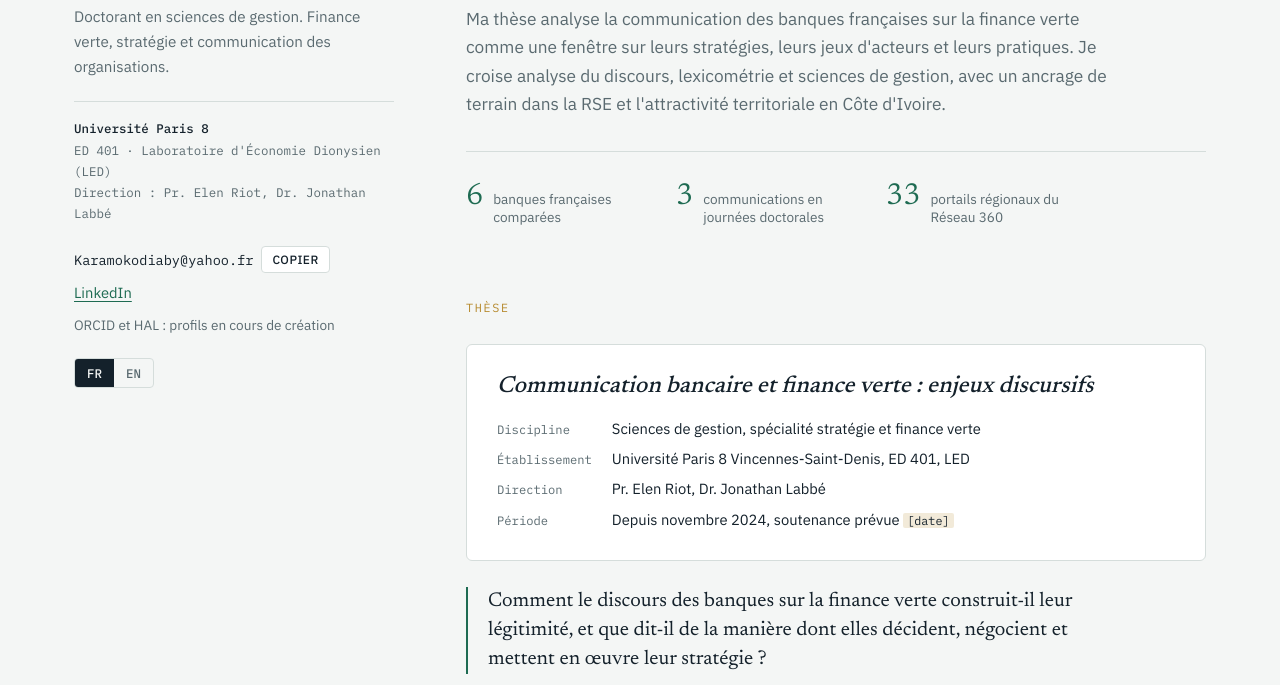
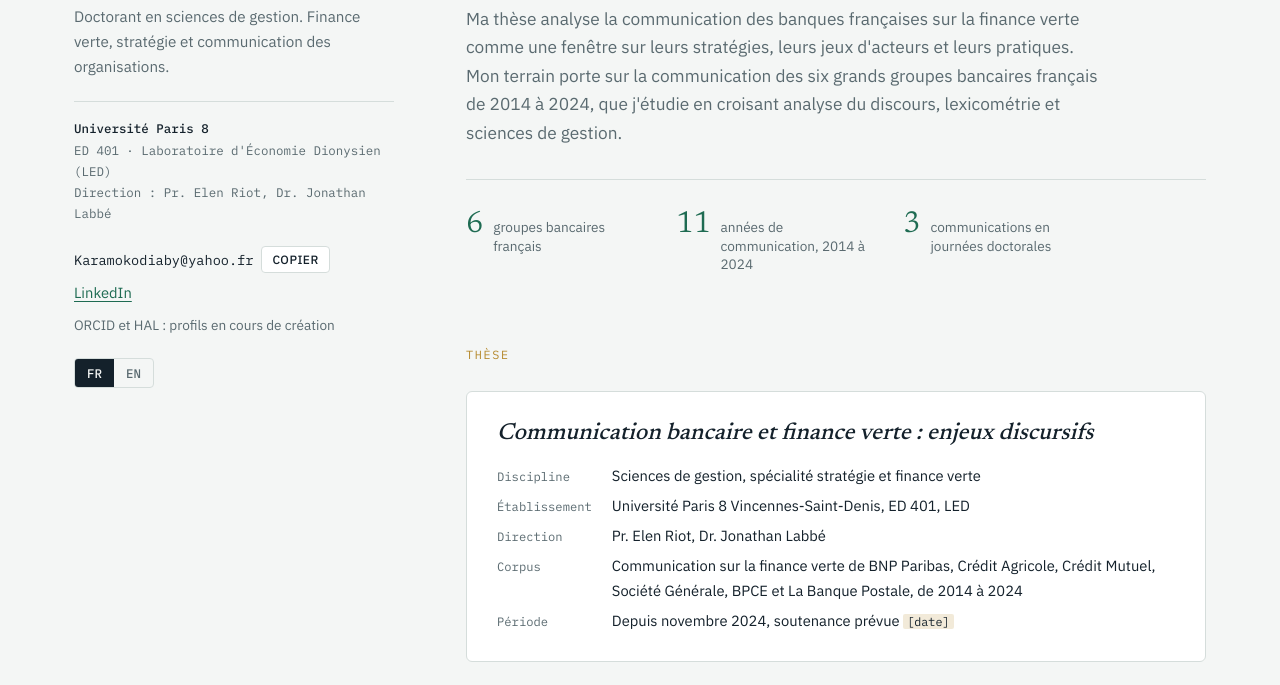
Before and after one commit to Karamokodiaby/Karamokodiaby.github.io, a plain HTML site: page index.html in a window 1280 px wide. Shown: the part 230-915 px from the top of the page. Drawn offline with Linux system fonts and the light colour scheme.

Commit message:
Corpus de thèse : six groupes bancaires français, 2014-2024
Co-Authored-By: Claude Opus 5.5 <noreply@anthropic.com>
Claude-Session: https://claude.ai/code/session_015hrKMoFQ3U9FbSY4CYJexE

```diff
--- a/index.html
+++ b/index.html
@@ -168,14 +168,14 @@ footer{grid-column:1/-1;border-top:1px solid var(--rule);padding-top:20px;font-s
         <span data-l="en">What banks <em>say</em> about green finance reveals what they <em>do</em>.</span>
       </h2>
       <p>
-        <span data-l="fr">Ma thèse analyse la communication des banques françaises sur la finance verte comme une fenêtre sur leurs stratégies, leurs jeux d'acteurs et leurs pratiques. Je croise analyse du discours, lexicométrie et sciences de gestion, avec un ancrage de terrain dans la RSE et l'attractivité territoriale en Côte d'Ivoire.</span>
-        <span data-l="en">My thesis reads French banks' green finance communication as a window onto their strategies, stakeholder dynamics and practices. I combine discourse analysis, lexicometry and management science, grounded in fieldwork on CSR and territorial attractiveness in Côte d'Ivoire.</span>
+        <span data-l="fr">Ma thèse analyse la communication des banques françaises sur la finance verte comme une fenêtre sur leurs stratégies, leurs jeux d'acteurs et leurs pratiques. Mon terrain porte sur la communication des six grands groupes bancaires français de 2014 à 2024, que j'étudie en croisant analyse du discours, lexicométrie et sciences de gestion.</span>
+        <span data-l="en">My thesis reads French banks' green finance communication as a window onto their strategies, stakeholder dynamics and practices. My fieldwork covers the communication of the six major French banking groups from 2014 to 2024, studied through discourse analysis, lexicometry and management science.</span>
       </p>
       <div class="facts">
-        <div class="fact"><span class="n">6</span><span class="l"><span data-l="fr">banques françaises comparées</span><span data-l="en">French banks compared</span></span></div>
+        <div class="fact"><span class="n">6</span><span class="l"><span data-l="fr">groupes bancaires français</span><span data-l="en">French banking groups</span></span></div>
+        <div class="fact"><span class="n">11</span><span class="l"><span data-l="fr">années de communication, 2014 à 2024</span><span data-l="en">years of communication, 2014 to 2024</span></span></div>
         <div class="fact"><span class="n">3</span><span class="l"><span data-l="fr">communications en journées doctorales</span><span data-l="en">doctoral workshop presentations</span></span></div>
-        <div class="fact"><span class="n">33</span><span class="l"><span data-l="fr">portails régionaux du Réseau 360</span><span data-l="en">regional portals in the Réseau 360</span></span></div>
-      </div>
+              </div>
     </section>
 
     <section class="sec" id="these">
@@ -192,6 +192,8 @@ footer{grid-column:1/-1;border-top:1px solid var(--rule);padding-top:20px;font-s
           <dd>Université Paris 8 Vincennes-Saint-Denis, ED 401, LED</dd>
           <dt><span data-l="fr">Direction</span><span data-l="en">Supervision</span></dt>
           <dd>Pr. Elen Riot, Dr. Jonathan Labbé</dd>
+          <dt>Corpus</dt>
+          <dd><span data-l="fr">Communication sur la finance verte de BNP Paribas, Crédit Agricole, Crédit Mutuel, Société Générale, BPCE et La Banque Postale, de 2014 à 2024</span><span data-l="en">Green finance communication by BNP Paribas, Crédit Agricole, Crédit Mutuel, Société Générale, BPCE and La Banque Postale, 2014 to 2024</span></dd>
           <dt><span data-l="fr">Période</span><span data-l="en">Period</span></dt>
           <dd><span data-l="fr">Depuis novembre 2024, soutenance prévue <span class="todo">[date]</span></span><span data-l="en">Since November 2024, defence planned <span class="todo">[date]</span></span></dd>
         </dl>
@@ -257,7 +259,7 @@ footer{grid-column:1/-1;border-top:1px solid var(--rule);padding-top:20px;font-s
     </section>
 
     <section class="sec" id="terrain">
-      <span class="label"><span data-l="fr">De la recherche au terrain</span><span data-l="en">From research to practice</span></span>
+      <span class="label"><span data-l="fr">Projets professionnels</span><span data-l="en">Professional projects</span></span>
       <div class="projects">
         <article class="proj">
           <h3>Réseau 360</h3>
```
